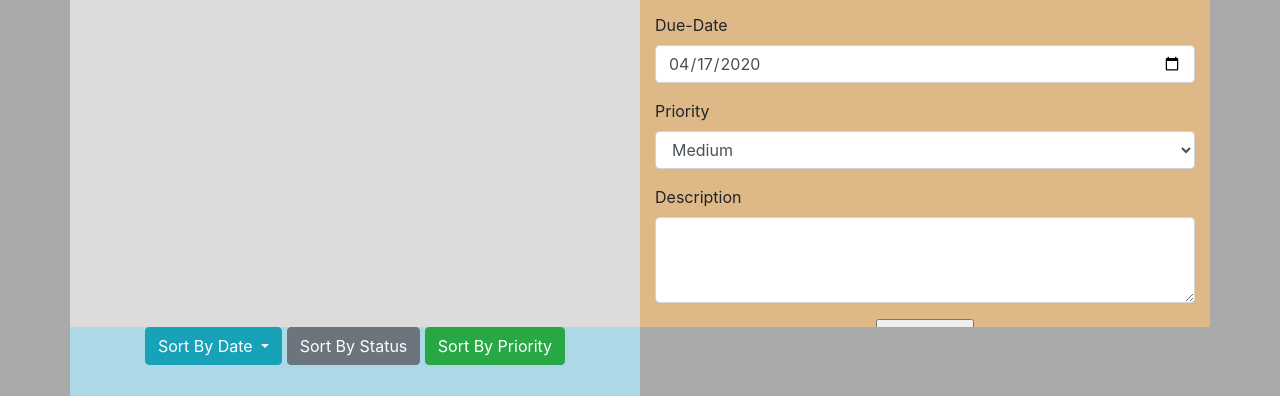
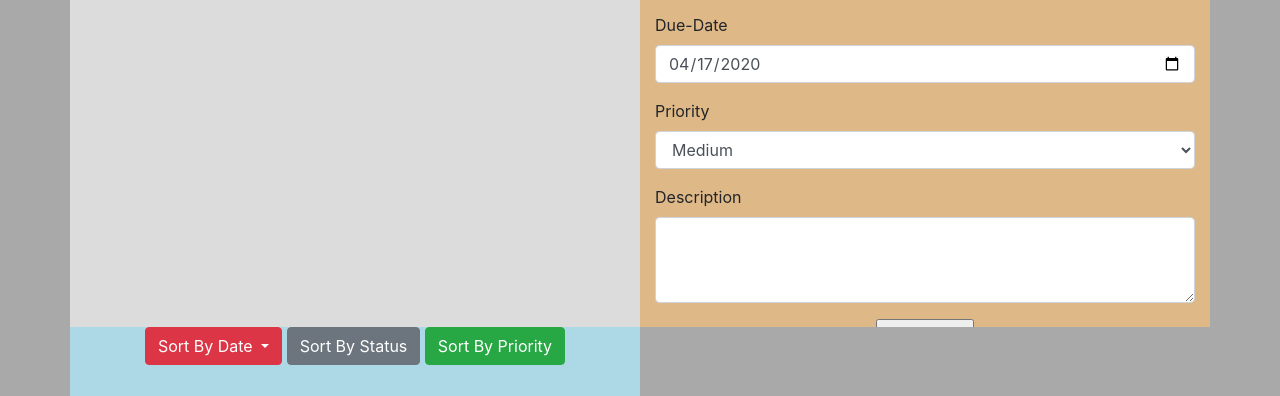
Before and after one commit to kaswan24/NodeJsProject, a plain HTML site: page Public/index.html in a window 1280 px wide. Shown: the part 153-549 px from the top of the page. Drawn offline with nearby package versions, Linux system fonts and the light colour scheme; no server answers.

```diff
--- a/Public/index.html
+++ b/Public/index.html
@@ -81,7 +81,7 @@
                 <div class="col-sm-6" id = "button-column" style="background-color:lightblue; height: 75px; overflow-y:auto; overflow-x: auto; text-align:center">
                   <div class="panel-group" id="accordion2">
                     <div class="btn-group" role="group">
-                      <button id="btnGroupDrop1" type="button" class="btn btn-info dropdown-toggle" data-toggle="dropdown" aria-haspopup="true" aria-expanded="false">
+                      <button id="btnGroupDrop1" type="button" class="btn btn-danger dropdown-toggle" data-toggle="dropdown" aria-haspopup="true" aria-expanded="false">
                         Sort By Date
                       </button>
                       <div class="dropdown-menu" aria-labelledby="btnGroupDrop1">
```
Also changed, not shown: 1 other file.
